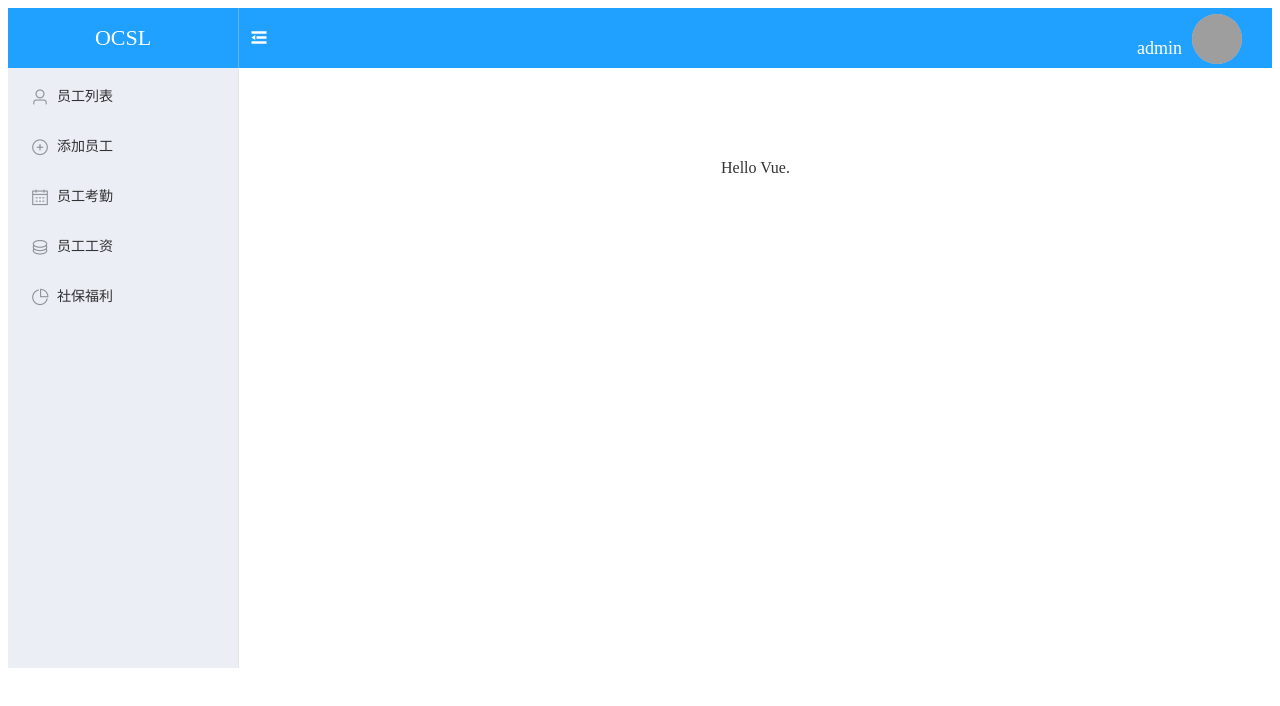
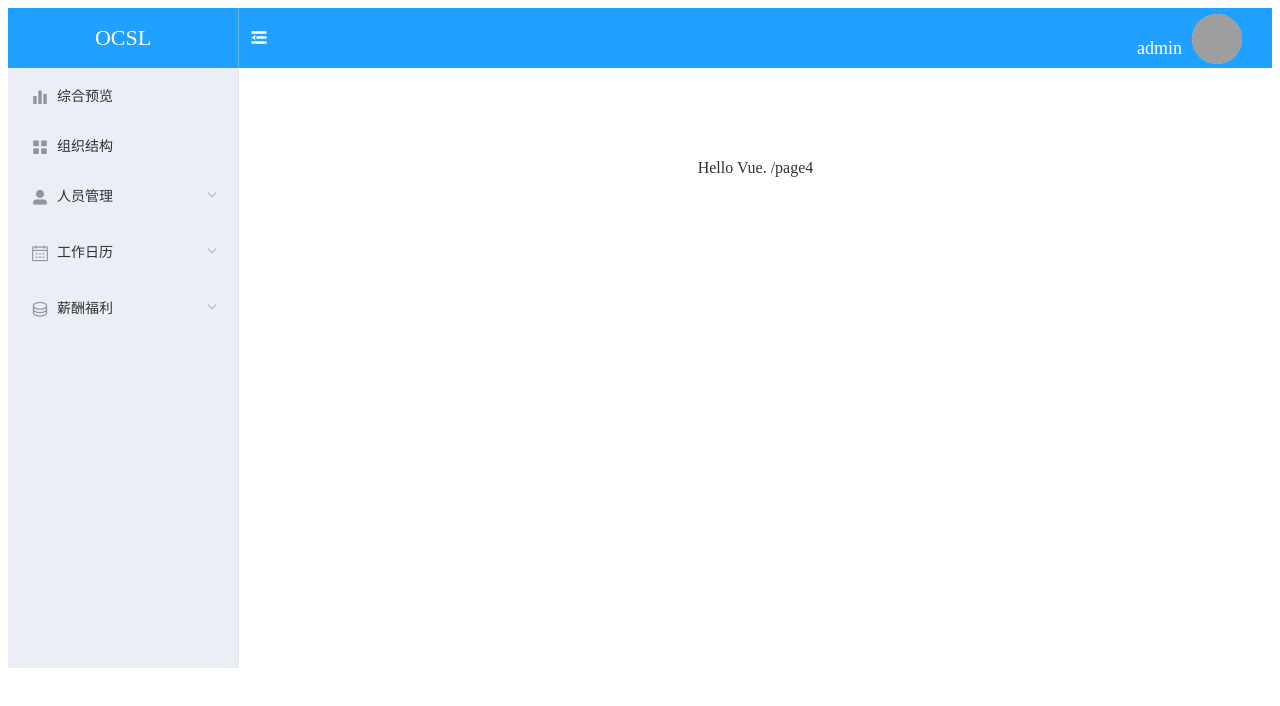
Before and after one commit to OneClickSys/starter, a Vue app: page /#/page4 in a window 1280 px wide. Shown: the top 706 px of the page. Built offline with nearby package versions, Linux system fonts and the light colour scheme; grey boxes are pictures that could not be loaded.

Commit message:
routes refine

```diff
--- a/src/router/router.js
+++ b/src/router/router.js
@@ -42,48 +42,51 @@ const constantRoutes = [
 
     // 项目导航菜单
     {
-        path: '/',
+        path: '/dashboard',
         component: Home,
         name: '',   // 表示没有子菜单，必须有一个child
-        iconCls: 'el-icon-user',
+        iconCls: 'el-icon-s-data',
         children: [
-            { path: 'employeelist', component: Blank, name: '员工列表' }
+            { path: '', component: Blank, name: '综合预览' }
         ]
     },
     {
-        path: '/',
+        path: '/org',
         component: Home,
         name: '',   // 表示没有子菜单，必须有一个child
-        iconCls: 'el-icon-circle-plus-outline',
+        iconCls: 'el-icon-menu',
         children: [
-            { path: 'addemployee', component: Blank, name: '添加员工' }
+            { path: '', component: Blank, name: '组织结构' }
         ]
     },
     {
-        path: '/',
+        path: '/employees',
         component: Home,
-        name: '',   // 表示没有子菜单，必须有一个child
-        iconCls: 'el-icon-date',
+        name: '人员管理',
+        iconCls: 'el-icon-user-solid',
         children: [
-            { path: 'employeedate', component: Blank, name: '员工考勤' }
+            { path: 'list', iconCls: 'el-icon-user', component: Blank, name: '员工列表' },
+            { path: 'add', iconCls: 'el-icon-circle-plus-outline', component: Blank, name: '添加员工' }
         ]
     },
     {
-        path: '/',
+        path: '/time',
         component: Home,
-        name: '',   // 表示没有子菜单，必须有一个child
-        iconCls: 'el-icon-coin',
+        name: '工作日历',
+        iconCls: 'el-icon-date',
         children: [
-            { path: 'compensation', component: Blank, name: '员工工资' }
+            { path: 'leave', iconCls: 'el-icon-folder-delete', component: Blank, name: '请假调休' },
+            { path: 'show', iconCls: 'el-icon-reading', component: Blank, name: '员工考勤' }
         ]
     },
     {
-        path: '/',
+        path: '/benifit',
         component: Home,
-        name: '',   // 表示没有子菜单，必须有一个child
-        iconCls: 'el-icon-pie-chart',
+        name: '薪酬福利',
+        iconCls: 'el-icon-coin',
         children: [
-            { path: 'compensation', component: Blank, name: '社保福利' }
+            { path: 'shebao', iconCls: 'el-icon-goods', component: Blank, name: '社保' },
+            { path: 'gjj', iconCls: 'el-icon-present', component: Blank, name: '公积金' }
         ]
     },
 ];
--- a/src/views/Home.vue
+++ b/src/views/Home.vue
@@ -48,7 +48,7 @@
                                 <span slot="title">{{ item.name }}</span>
                             </template>
                             <template v-for="(child,subidx) in item.children">
-                                <el-menu-item :index="item.path+child.path" :key="index+'-'+subidx">
+                                <el-menu-item :index="item.path+'/'+child.path" :key="index+'-'+subidx">
                                     <i :class="child.iconCls"></i>
                                     <span slot="title">{{ child.name }}</span>
                                 </el-menu-item>
@@ -64,7 +64,9 @@
         <el-main>
             <!-- 面包屑导航 -->
             <!-- 主内容 -->
-            <router-view></router-view>
+            <keep-alive>
+                <router-view></router-view>
+            </keep-alive>
         </el-main>
     </el-container>
 </el-container>
--- a/src/views/Login.vue
+++ b/src/views/Login.vue
@@ -36,7 +36,7 @@ export default {
     methods: {
         onSubmit() {
             console.log('submit!');
-            this.$router.push('/layout');
+            this.$router.push('/dashboard');
         }
     }
 }
--- a/src/views/blank.vue
+++ b/src/views/blank.vue
@@ -1,7 +1,11 @@
 <template>
-<div>Hello Vue.</div>
+<div>Hello Vue. {{ this.$route.path }}</div>
 </template>
 
 <script>
-export default {};
+export default {
+    activated: function() {
+        console.log('blank page ' + new Date());
+    }
+};
 </script>
```
